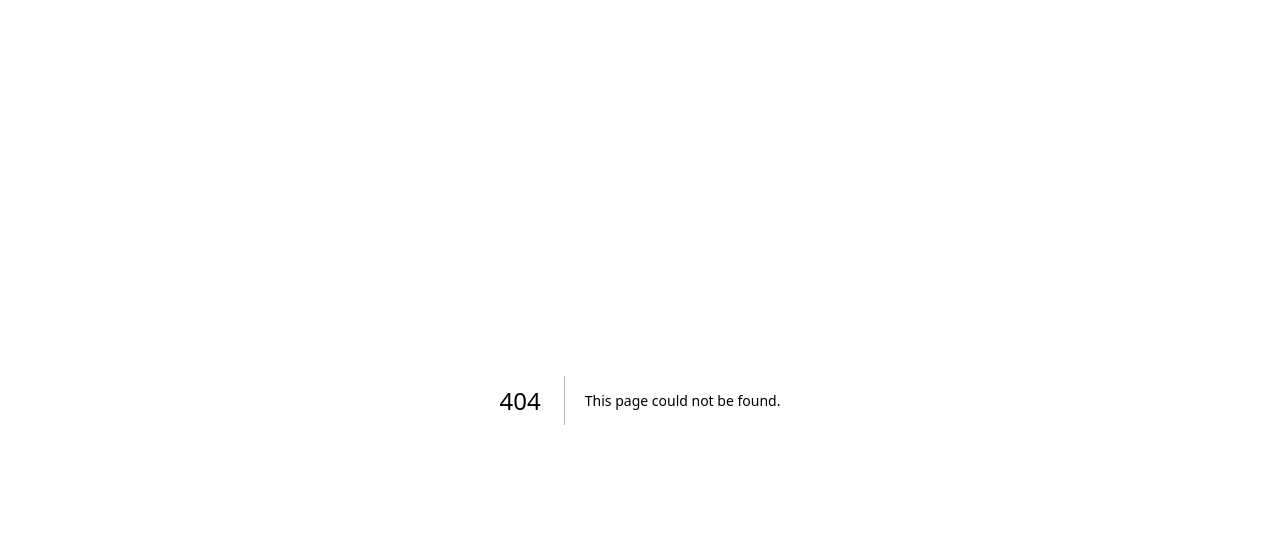
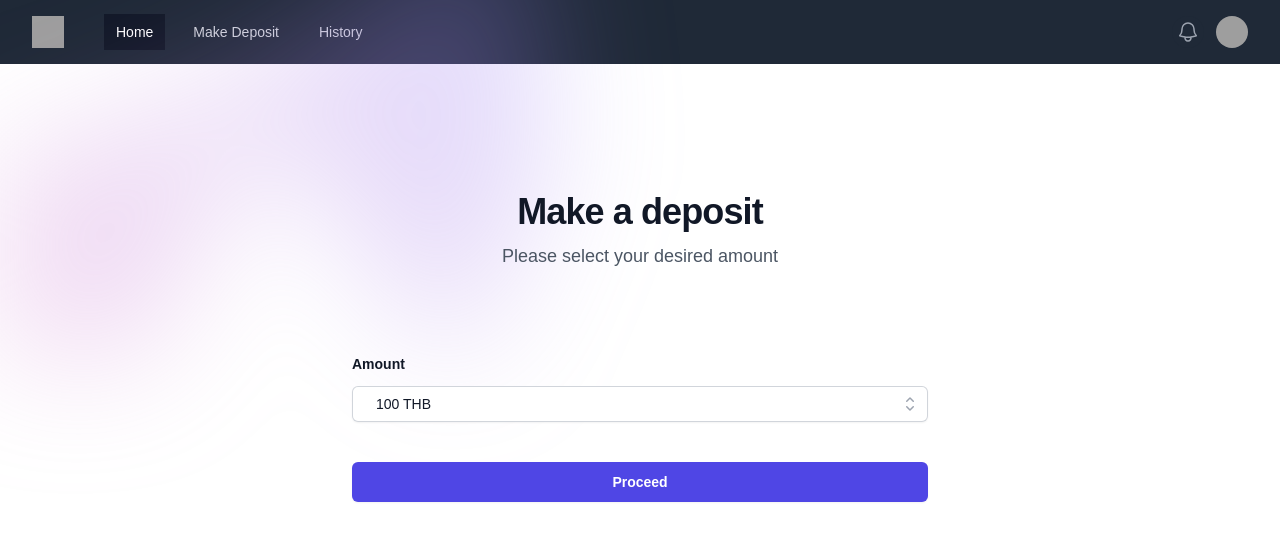
Before and after one commit to jingjingmaple/member-deposit, a Next.js app: page /member/deposit in a window 1280 px wide. Before the commit this address had no page. Shown: the top 540 px of the page. Built offline with nearby package versions, Linux system fonts and the light colour scheme; grey boxes are pictures that could not be loaded.

Commit message:
Create make deposit page

```diff
--- /dev/null
+++ b/src/app/member/deposit/page.tsx
@@ -0,0 +1,103 @@
+'use client'
+
+import { Listbox, ListboxButton, ListboxOption, ListboxOptions } from '@headlessui/react'
+import { CheckIcon, ChevronUpDownIcon } from '@heroicons/react/20/solid'
+import { useState } from 'react'
+const amountChoice = [
+  {
+    id: 1,
+    name: '100 THB',
+  },
+  {
+    id: 2,
+    name: '500 THB',
+  },
+  {
+    id: 3,
+    name: '1000 THB',
+  },
+]
+export default function Example() {
+  const [agreed, setAgreed] = useState(false)
+  const [selected, setSelected] = useState(amountChoice[0])
+
+  return (
+    <div className="isolate bg-white px-6 py-24 sm:py-32 lg:px-8">
+      <div
+        aria-hidden="true"
+        className="absolute inset-x-0 top-[-10rem] -z-10 transform-gpu overflow-hidden blur-3xl sm:top-[-20rem]"
+      >
+        <div
+          style={{
+            clipPath:
+              'polygon(74.1% 44.1%, 100% 61.6%, 97.5% 26.9%, 85.5% 0.1%, 80.7% 2%, 72.5% 32.5%, 60.2% 62.4%, 52.4% 68.1%, 47.5% 58.3%, 45.2% 34.5%, 27.5% 76.7%, 0.1% 64.9%, 17.9% 100%, 27.6% 76.8%, 76.1% 97.7%, 74.1% 44.1%)',
+          }}
+          className="relative left-1/2 -z-10 aspect-[1155/678] w-[36.125rem] max-w-none -translate-x-1/2 rotate-[30deg] bg-gradient-to-tr from-[#ff80b5] to-[#9089fc] opacity-30 sm:left-[calc(50%-40rem)] sm:w-[72.1875rem]"
+        />
+      </div>
+      <div className="mx-auto max-w-2xl text-center">
+        <h2 className="text-3xl font-bold tracking-tight text-gray-900 sm:text-4xl">
+          Make a deposit
+        </h2>
+        <p className="mt-2 text-lg leading-8 text-gray-600">Please select your desired amount</p>
+      </div>
+      <form action="#" method="POST" className="mx-auto mt-16 max-w-xl sm:mt-20">
+        <div className="grid grid-cols-1 gap-x-8 gap-y-6 sm:grid-cols-2">
+          <div className="sm:col-span-2">
+            <label
+              htmlFor="company"
+              className="block text-sm font-semibold leading-6 text-gray-900"
+            >
+              Amount
+            </label>
+            <div className="mt-2.5">
+              <Listbox value={selected} onChange={setSelected}>
+                <div className="relative mt-2">
+                  <ListboxButton className="relative w-full cursor-default rounded-md bg-white py-1.5 pl-3 pr-10 text-left text-gray-900 shadow-sm ring-1 ring-inset ring-gray-300 focus:outline-none focus:ring-2 focus:ring-indigo-500 sm:text-sm sm:leading-6">
+                    <span className="flex items-center">
+                      <span className="ml-3 block truncate">{selected.name}</span>
+                    </span>
+                    <span className="pointer-events-none absolute inset-y-0 right-0 ml-3 flex items-center pr-2">
+                      <ChevronUpDownIcon aria-hidden="true" className="h-5 w-5 text-gray-400" />
+                    </span>
+                  </ListboxButton>
+
+                  <ListboxOptions
+                    transition
+                    className="absolute z-10 mt-1 max-h-56 w-full overflow-auto rounded-md bg-white py-1 text-base shadow-lg ring-1 ring-black ring-opacity-5 focus:outline-none data-[closed]:data-[leave]:opacity-0 data-[leave]:transition data-[leave]:duration-100 data-[leave]:ease-in sm:text-sm"
+                  >
+                    {amountChoice.map((item) => (
+                      <ListboxOption
+                        key={item.id}
+                        value={item}
+                        className="group relative cursor-default select-none py-2 pl-3 pr-9 text-gray-900 data-[focus]:bg-indigo-600 data-[focus]:text-white"
+                      >
+                        <div className="flex items-center">
+                          <span className="ml-3 block truncate font-normal group-data-[selected]:font-semibold">
+                            {item.name}
+                          </span>
+                        </div>
+
+                        <span className="absolute inset-y-0 right-0 flex items-center pr-4 text-indigo-600 group-data-[focus]:text-white [.group:not([data-selected])_&]:hidden">
+                          <CheckIcon aria-hidden="true" className="h-5 w-5" />
+                        </span>
+                      </ListboxOption>
+                    ))}
+                  </ListboxOptions>
+                </div>
+              </Listbox>
+            </div>
+          </div>
+        </div>
+        <div className="mt-10">
+          <button
+            type="submit"
+            className="block w-full rounded-md bg-indigo-600 px-3.5 py-2.5 text-center text-sm font-semibold text-white shadow-sm hover:bg-indigo-500 focus-visible:outline focus-visible:outline-2 focus-visible:outline-offset-2 focus-visible:outline-indigo-600"
+          >
+            Proceed
+          </button>
+        </div>
+      </form>
+    </div>
+  )
+}
```
